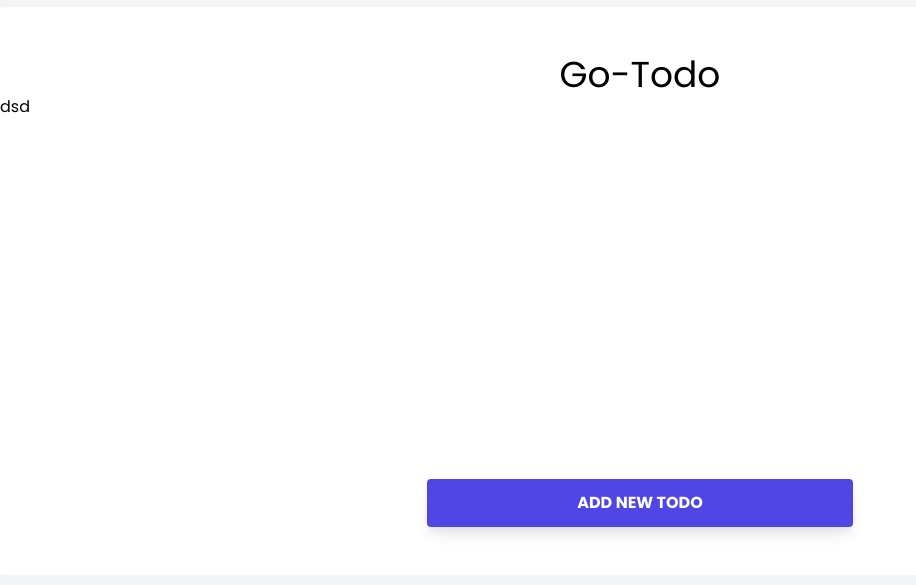
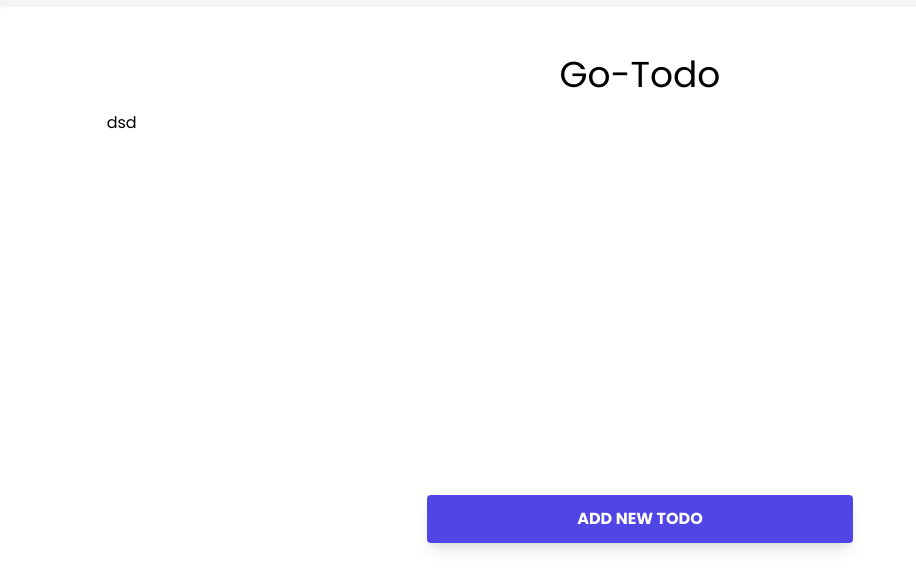
Before and after one commit to djboboch/go-todo-frontend, a Vue app: page / in a window 1280 px wide. Shown: the part 137-722 px from the top of the page, without its empty margins (0-916 px from the left). Built offline with nearby package versions, Linux system fonts and the light colour scheme.

Commit message:
Adjusted board grid

```diff
--- a/src/components/Board.vue
+++ b/src/components/Board.vue
@@ -2,8 +2,8 @@
   <main
     class="col-span-full grid grid-cols-12 row-span-1 h-auto w-full rounded bg-white mt-36 py-12"
   >
-    <h1 class="col-span-full text-center text-4xl">Go-Todo</h1>
-    <div class="col-span-full row-start-2 h-96">
+    <h1 class="col-span-full text-center text-4xl mb-4">Go-Todo</h1>
+    <div class="col-span-10 col-start-2 row-start-2 h-96">
       <slot></slot>
     </div>
 
```
